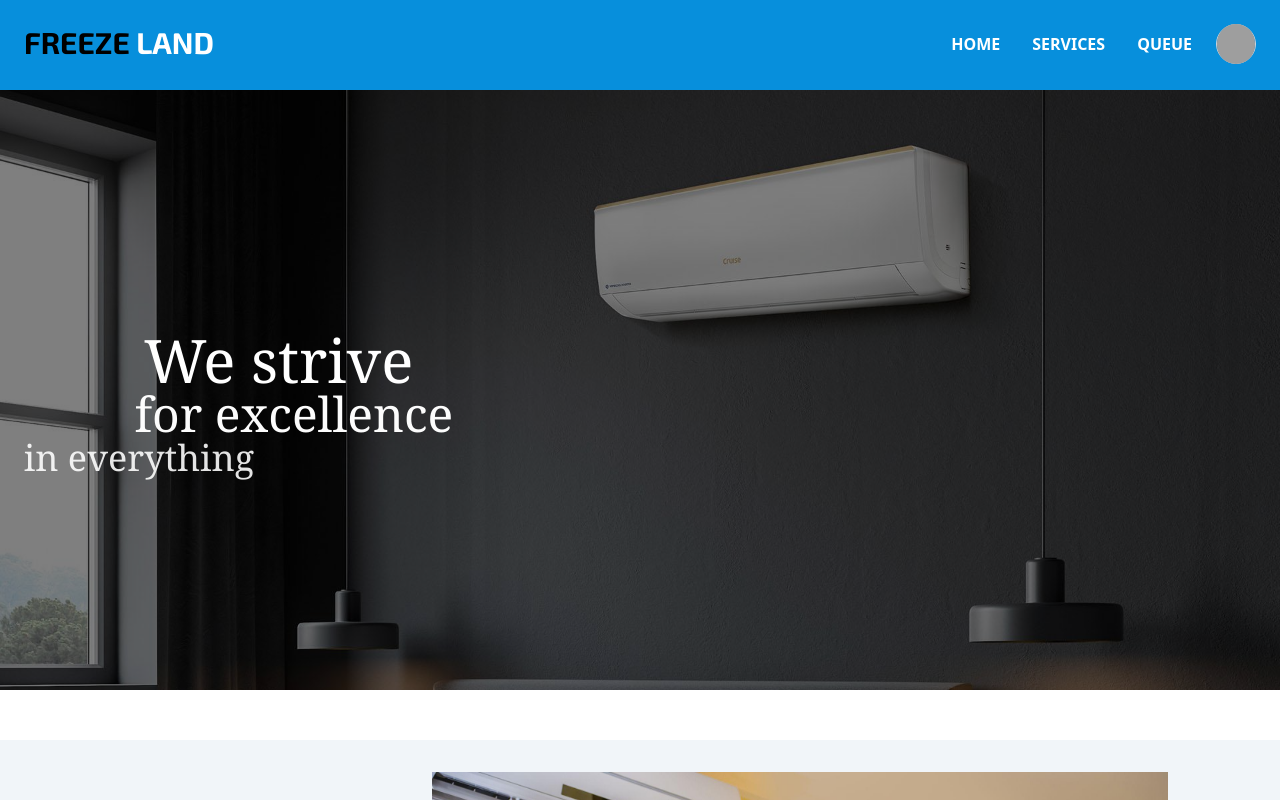
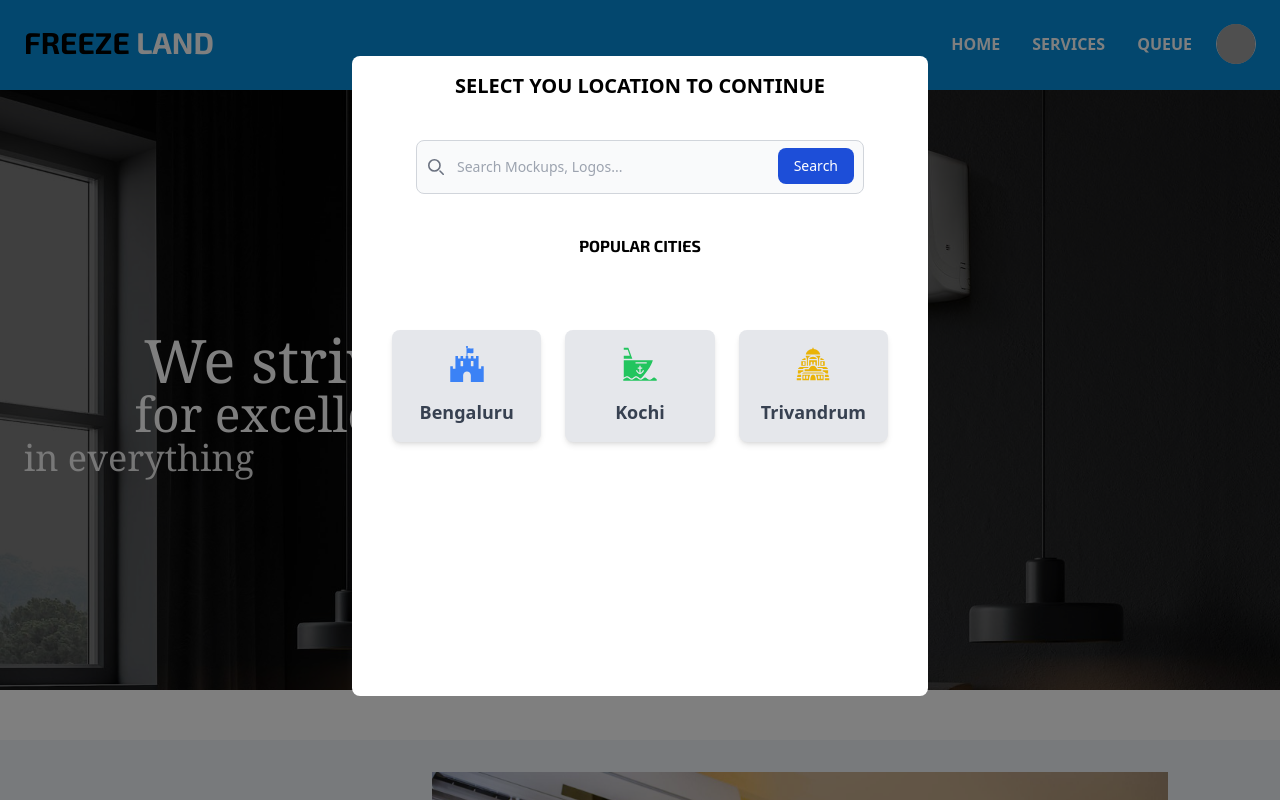
Before and after one commit to SandeeepS/FreezeLand-frontend, a React (Vite) app: page /user/homepage in a window 1280 px wide. Shown: the top 800 px of the page. Built offline with nearby package versions, Linux system fonts and the light colour scheme; no server answers; sample sign-in values are in the browser's storage; grey boxes are pictures that could not be loaded.

Commit message:
added a modal to accessing user location while entering to the homepage

```diff
--- a/src/App.tsx
+++ b/src/App.tsx
@@ -26,6 +26,7 @@ import NotFound from "./components/Common/NotFound";
 import ProfileEdit from "./components/User/ProfileEdit";
 import MechLayOut from "./Pages/Mechanic/MechLayOut";
 import VerifyMechanic from "./Pages/Mechanic/VerifyMechanic";
+import LocationModal from "./components/Common/LocationModal";
 
 const UserHomePage = lazy(() => import("./Pages/User/UserHomePage"));
 const UserSignupPage = lazy(() => import("./Pages/User/UserSignupPage"));
@@ -120,6 +121,9 @@ function App() {
         </Routes>
       </Suspense>
     </>
+    // <>
+    //    <LocationModal/>
+    // </>
   );
 }
 
--- a/src/Pages/User/UserHomePage.tsx
+++ b/src/Pages/User/UserHomePage.tsx
@@ -1,16 +1,11 @@
+import React, { useState, useEffect, useRef } from "react";
 import Header from "../../components/User/Header";
 import CarousalComponent from "../../components/User/CarousalComponent";
 import Promo1 from "../../components/User/SubContentHomepage";
 import ServiceList from "../../components/User/ServiceList";
 import Promo2 from "../../components/User/WhyChooseUs";
 import Footer from "../../components/User/Footer";
-const UserHomePage: React.FC = () => {
-  // this slides are not using currently may be user in future
-  // const slides = [
-  //   "https://firebasestorage.googleapis.com/v0/b/freezeland-79b5a.appspot.com/o/carousal-1.jpg?alt=media&token=4e592a41-7c70-4987-936f-339a9fbbbbe7",
-  //   "https://firebasestorage.googleapis.com/v0/b/freezeland-79b5a.appspot.com/o/carousal-2.jpg?alt=media&token=5fd03d8e-1b54-4236-9385-685f1dcaf09f",
-  //   "https://firebasestorage.googleapis.com/v0/b/freezeland-79b5a.appspot.com/o/carousal-3.jpg?alt=media&token=94c3c6bb-662d-43af-95a1-0afe321cbf6b",
-  // ];
+import LocationModal from "../../components/Common/LocationModal";
 
 const slides = [
   {
@@ -25,13 +20,38 @@ const UserHomePage: React.FC = () => {
     text1: "We strive ",
     text2: "for excellence",
     text3: " in everything ",
-      text4:"we do."
+    text4: "we do.",
   },
 ];
 
+const UserHomePage: React.FC = () => {
+  const [showLocationModal, setShowLocationModal] = useState(false);
+  const modalRef = useRef<HTMLDivElement>(null);
+
+  // Show the LocationModal after 2 seconds
+  useEffect(() => {
+    const location = localStorage.getItem("Location");
+    console.log("Location already exists",location);
+    if(!location){
+      const timer = setTimeout(() => {
+        setShowLocationModal(true);
+      }, 2000);
+
+      return () => clearTimeout(timer); // Cleanup the timer on unmount
+    }
+
+  }, []);
+
+
+
+  // Callback to close the modal
+  const handleCloseModal = () => {
+    setShowLocationModal(false);
+  };
+
   return (
     <div className="flex flex-col">
-      <div className="fixed top-0 left-0 w-full  z-10 ">
+      <div className="fixed top-0 left-0 w-full z-10">
         <Header />
       </div>
       <div className="carosal-compment mt-[90px]">
@@ -49,6 +69,15 @@ const UserHomePage: React.FC = () => {
       <div>
         <Footer />
       </div>
+
+      {/* Show the LocationModal */}
+      {showLocationModal && (
+        <div className="fixed inset-0  justify-center bg-black bg-opacity-50 z-50">
+          <div ref={modalRef}>
+            <LocationModal  onClose={handleCloseModal}/>
+          </div>
+        </div>
+      )}
     </div>
   );
 };
--- /dev/null
+++ b/src/components/Common/LocationModal.tsx
@@ -0,0 +1,33 @@
+import React from "react";
+import SearchBar from "./SearchBar";
+import PopularCities from "./PopularCities";
+
+interface LocationModalProps {
+    onClose: () => void; // Callback function to close the modal
+  }
+
+
+const LocationModal:React.FC<LocationModalProps> = ({onClose}) => {
+  return (
+    <div className="outerDiv flex flex-col items-center  shadow-2xl  bg-opacity-50 h-screen">
+      <div className="innerDiv bg-white w-[90%] sm:w-[75%] md:w-[60%] lg:w-[50%] xl:w-[45%] h-[80%] mt-14 backdrop-blur-xs rounded-lg p-4">
+        <div>
+          <h1 className=" text-center text-lg md:text-xl lg:text-xl font-semibold uppercase">
+            Select you location to continue
+          </h1>
+        </div>
+        <div className="SearchBar mt-10">
+            <SearchBar/>
+        </div>
+        <div className="SubHeading flex flex-col items-center mt-10 font-exo font-bold">
+            <h1 className="uppercase">popular cities</h1>
+        </div>
+        <div className="PopularCities mt-12">
+                <PopularCities onCityClick={onClose}/>
+        </div>
+      </div>
+    </div>
+  );
+};
+
+export default LocationModal;
--- /dev/null
+++ b/src/components/Common/PopularCities.tsx
@@ -0,0 +1,51 @@
+import React from "react";
+import { FaFortAwesome } from "react-icons/fa";
+import { GiShipBow, GiByzantinTemple } from "react-icons/gi";
+
+interface PopularCitiesProps {
+    onCityClick: () => void; // Callback function to handle city click
+  }
+
+const PopularCities:React.FC<PopularCitiesProps> = ({onCityClick}) => {
+  // Object to store city names as keys and icons as values
+  const popularCities = {
+    Bengaluru: <FaFortAwesome className="text-4xl text-blue-500" />,
+    Kochi: <GiShipBow className="text-4xl text-green-500" />,
+    Trivandrum: <GiByzantinTemple className="text-4xl text-yellow-500" />,
+
+  };
+
+  const handleClick = (event:React.MouseEvent<HTMLDivElement>) => {
+    console.log("Location Clicked");
+    const target = event.target as HTMLElement;
+
+    const card = target.closest<HTMLDivElement>("[data-city]");
+    if (card) {
+      const city = card.getAttribute("data-city");
+      console.log("Location Clicked:", city);
+      localStorage.setItem("Location",city as string);
+      onCityClick();
+
+    }
+
+
+  }
+
+  return (
+    <div className="MainDiv grid grid-cols-1 sm:grid-cols-2 md:grid-cols-3 gap-6 p-6" onClick={handleClick}>
+      {Object.entries(popularCities).map(([city, icon]) => (
+        <div
+          key={city}
+          data-city = {city}
+          className="cursor-pointer flex flex-col hover:scale-105 items-center justify-center bg-gray-200 shadow-md rounded-lg p-4 hover:shadow-lg transition-shadow duration-300 "
+        >
+
+          <div className="icon mb-4">{icon}</div>
+          <h3 className="text-lg font-semibold text-gray-700">{city}</h3>
+        </div>
+      ))}
+    </div>
+  );
+};
+
+export default PopularCities;
--- /dev/null
+++ b/src/components/Common/SearchBar.tsx
@@ -0,0 +1,58 @@
+import React, { useState } from 'react'
+
+const SearchBar = () => {
+
+    const [searchQuery, setSearchQuery] = useState("");
+
+    const handleSubmit = (event: React.FormEvent) => {
+      event.preventDefault();
+      console.log("Searching for:", searchQuery);
+    };
+
+
+  return (
+    <div>
+       <form className="max-w-md mx-auto" onSubmit={handleSubmit}>
+      <label htmlFor="search" className="mb-2 text-sm font-medium text-gray-900 sr-only dark:text-white">
+        Search
+      </label>
+      <div className="relative">
+        <div className="absolute inset-y-0 start-0 flex items-center ps-3 pointer-events-none">
+          <svg
+            className="w-4 h-4 text-gray-500 dark:text-gray-400"
+            aria-hidden="true"
+            xmlns="http://www.w3.org/2000/svg"
+            fill="none"
+            viewBox="0 0 20 20"
+          >
+            <path
+              stroke="currentColor"
+              strokeLinecap="round"
+              strokeLinejoin="round"
+              strokeWidth="2"
+              d="m19 19-4-4m0-7A7 7 0 1 1 1 8a7 7 0 0 1 14 0Z"
+            />
+          </svg>
+        </div>
+        <input
+          type="search"
+          id="search"
+          className="block w-full p-4 ps-10 text-sm text-gray-900 border border-gray-300 rounded-lg bg-gray-50 focus:ring-blue-500 focus:border-blue-500 dark:bg-gray-700 dark:border-gray-600 dark:placeholder-gray-400 dark:text-white dark:focus:ring-blue-500 dark:focus:border-blue-500"
+          placeholder="Search Mockups, Logos..."
+          value={searchQuery}
+          onChange={(e) => setSearchQuery(e.target.value)}
+          required
+        />
+        <button
+          type="submit"
+          className="text-white absolute end-2.5 bottom-2.5 bg-blue-700 hover:bg-blue-800 focus:ring-4 focus:outline-none focus:ring-blue-300 font-medium rounded-lg text-sm px-4 py-2 dark:bg-blue-600 dark:hover:bg-blue-700 dark:focus:ring-blue-800"
+        >
+          Search
+        </button>
+      </div>
+    </form>
+    </div>
+  )
+}
+
+export default SearchBar
--- a/src/components/User/ServiceList.tsx
+++ b/src/components/User/ServiceList.tsx
@@ -36,6 +36,7 @@ const ServiceList: React.FC = () => {
   return (
     <div className="w-full bg-freeze-color h-screen overflow-hidden ">
       <motion.div
+
         variants={fadeIn("up", 0.1)}
         initial="hidden"
         whileInView={"show"}
```
Lines whose indentation alone changed are shown as unchanged.
